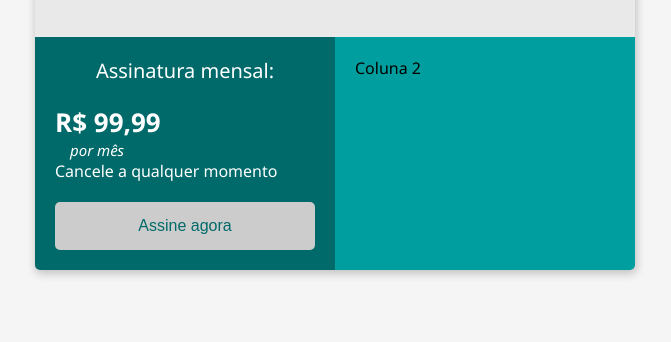
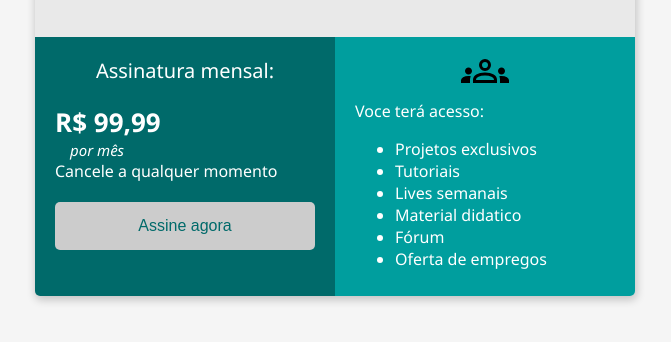
Before and after one commit to gato1706/bootcamp-modulo2, a plain HTML site: page index.html in a window 1280 px wide. Shown: the part 180-522 px from the top of the page, without its empty margins (305-976 px from the left). Drawn offline with Linux system fonts and the light colour scheme.

Commit message:
closes #6 ul li

```diff
--- a/index.html
+++ b/index.html
@@ -33,7 +33,24 @@
 
           <button>Assine agora</button>
         </div>
-        <div class="col-2">Coluna 2</div>
+        <div class="col-2">
+          <div class="image-group">
+            <object
+              data="./groups_48dp_FFFFF_FILL0_wght400_GRAD0_opsz48.svg"
+              type="image/svg+xml"
+            ></object>
+          </div>
+
+          <div>Voce terá acesso:</div>
+          <ul>
+            <li>Projetos exclusivos</li>
+            <li>Tutoriais</li>
+            <li>Lives semanais</li>
+            <li>Material didatico</li>
+            <li>Fórum</li>
+            <li>Oferta de empregos</li>
+          </ul>
+        </div>
       </div>
     </div>
   </body>
--- a/style.css
+++ b/style.css
@@ -47,8 +47,8 @@ body {
 .col-2 {
     background-color: #009e9e;
     width: 50%;
-    padding: 20px;
-    color: fff;
+    padding: 10px 20px;
+    color: #fff;
 }
 
 .subscription-title {
@@ -84,3 +84,8 @@ button:hover{
     background-color: #e9e9e9;
     transition: 0.8s;
 }
+
+.image-group {
+    text-align: center;
+    color: #f5f5f5;
+}
```
Also changed, not shown: groups_48dp_FFFFF_FILL0_wght400_GRAD0_opsz48.svg (added).
